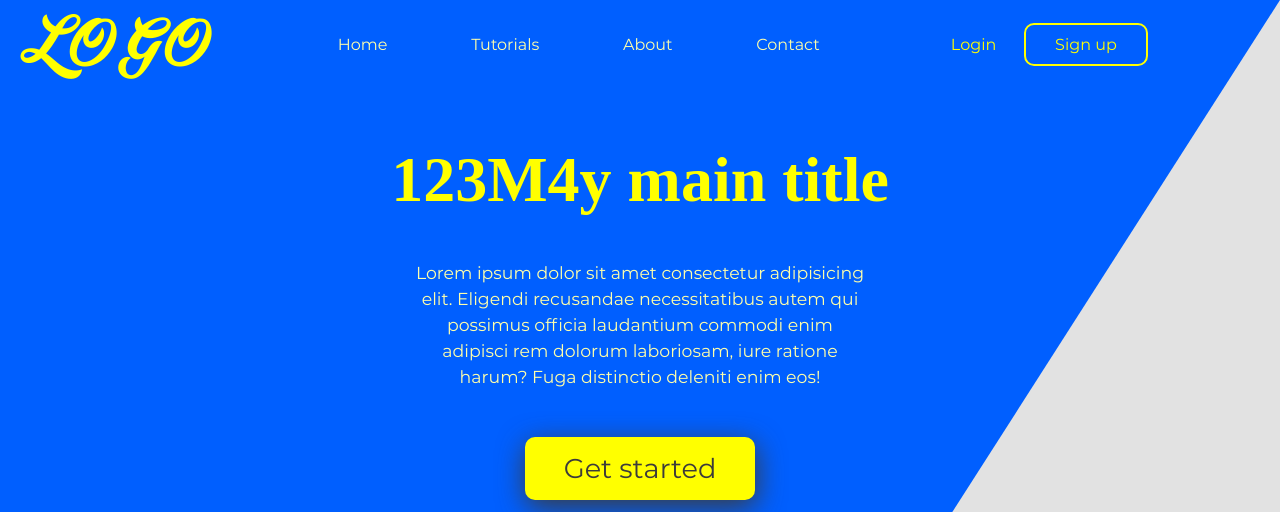
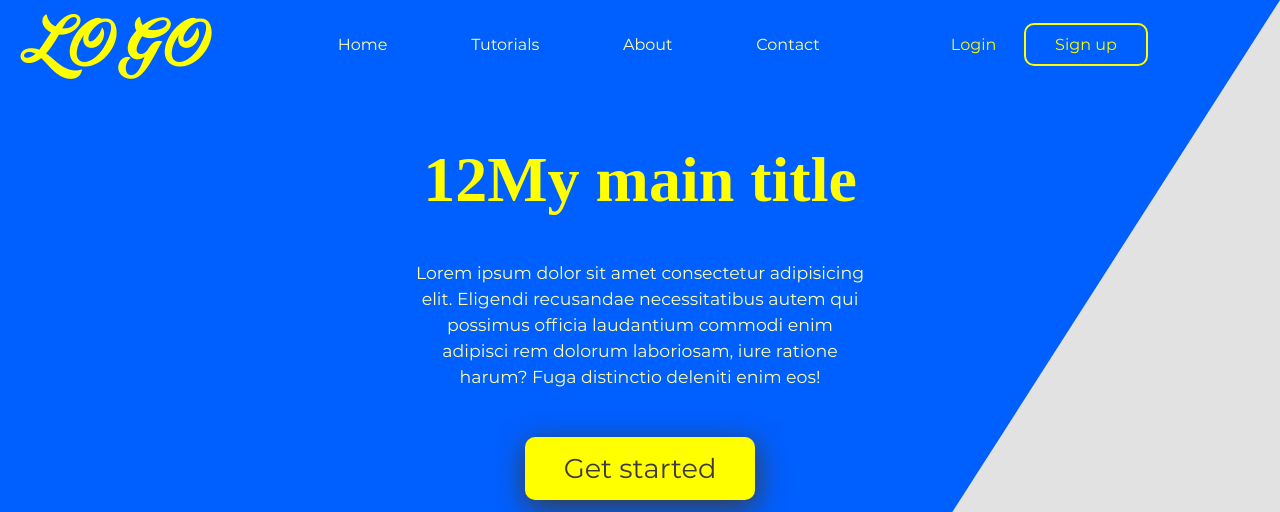
Before and after one commit to dimosmak/jenkins-app, a plain HTML site: page landing-page-master/index.html in a window 1280 px wide. Shown: the top 512 px of the page. Drawn offline with Linux system fonts and the light colour scheme.

Commit message:
version_4

```diff
--- a/landing-page-master/index.html
+++ b/landing-page-master/index.html
@@ -33,7 +33,7 @@
 
         <div id="main-content">
                <div id="big-title">
-                 <h1>123M4y main title</h1>
+                 <h1>12My main title</h1>
 
                </div>
                <div id="desc">
```
